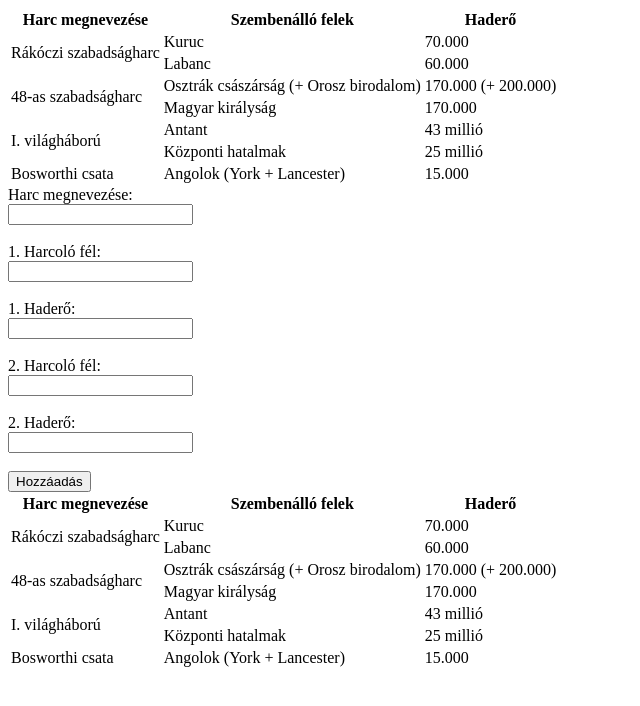
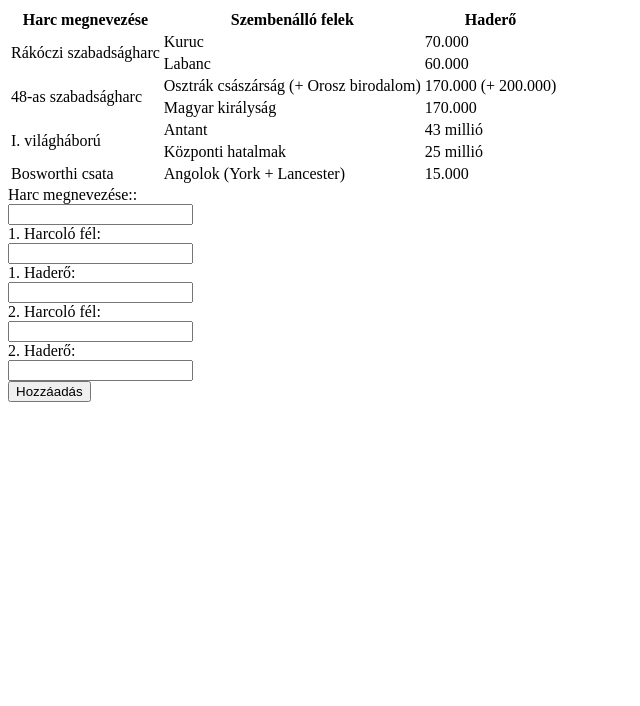
Before and after one commit to Borjarovadasz/jav_harcosok, a plain HTML site: page index.html in a window 1280 px wide. Shown: the whole page, without its empty margins (0-640 px from the left). Drawn offline with Linux system fonts and the light colour scheme.

Commit message:
form generalas fuggveny bevezetese

```diff
--- a/index.html
+++ b/index.html
@@ -10,87 +10,7 @@
 
 <body>
 
-    <table>
-        <thead>
-            <tr>
-                <th>Harc megnevezése</th>
-                <th>Szembenálló felek</th>
-                <th>Haderő</th>
-            </tr>
-        </thead>
-        <tbody>
-            <tr>
-                <td rowspan="2">Rákóczi szabadságharc</td>
-                <td>Kuruc</td>
-                <td>70.000</td>
-            </tr>
-            <tr>
-                <td>Labanc</td>
-                <td>60.000</td>
-            </tr>
-            <tr>
-                <td rowspan="2">48-as szabadságharc</td>
-                <td>Osztrák császárság (+ Orosz birodalom)</td>
-                <td>170.000 (+ 200.000)</td>
-            </tr>
-            <tr>
-                <td>Magyar királyság</td>
-                <td>170.000</td>
-            </tr>
 
-            <tr>
-                <td rowspan="2">I. világháború</td>
-                <td>Antant</td>
-                <td>43 millió</td>
-            </tr>
-            <tr>
-                <td>Központi hatalmak</td>
-                <td>25 millió</td>
-            </tr>
-            </tr>
-
-            <tr>
-                <td>Bosworthi csata</td>
-                <td>Angolok (York + Lancester)</td>
-                <td>15.000</td>
-            </tr>
-        </tbody>
-    </table>
-
-    <form id="form" action="#">
-        <div>
-            <label for="harc_nev">Harc megnevezése:</label><br>
-            <input type="text" id="harc_nev" name="harc_nev"><br><br>
-            <div class="error"></div>
-        </div>
-        <div>
-
-            <label for="harcolo1">1. Harcoló fél:</label><br>
-            <input type="text" id="harcolo1" name="harcolo1"><br><br>
-            <div class="error"></div>
-        </div>
-        <div>
-            <label for="hadero1">1. Haderő:</label><br>
-            <input type="text" id="hadero1" name="hadero1"><br><br>
-            <div class="error"></div>
-        </div>
-        <div>
-            <label for="harcolo2">2. Harcoló fél:</label><br>
-            <input type="text" id="harcolo2" name="harcolo2"><br><br>
-            <div class="error"></div>
-        </div>
-        <div>
-            <label for="hadero2">2. Haderő:</label><br>
-            <input type="text" id="hadero2" name="hadero2"><br><br>
-            <div class="error"></div>
-        </div>
-
-
-
-
-
-        <button>Hozzáadás</button>
-    </form>
 
 </body>
 <script src="main.js">
--- a/main.js
+++ b/main.js
@@ -46,7 +46,38 @@ const fejlec  = //létrehozunk egy fejléc arrayt objektumokkal
 
     ]
 
+    const formarray = [
 
+        { //elso obj
+            label: "Harc megnevezése::",
+            id: "harc_nev",
+            for: "harc_nev"
+        },
+
+        { //masodik obj
+            label: "1. Harcoló fél:",
+            id: "harcolo1",
+            for: "harcolo1"
+        },
+
+        { //harmadik obj
+            label: "1. Haderő:",
+            id: "hadero1",
+            for: "hadero1"
+        },
+
+        { //negyedik obj
+            label: "2. Harcoló fél:",
+            id: "harcolo2",
+            for: "harcolo2"
+        },
+
+        { //otodik objs
+            label: "2. Haderő:",
+            id: "hadero2",
+            for: "hadero2"
+        }
+    ]
 
 const tablazat = document.createElement('table')
 const thead = document.createElement('thead')
@@ -75,6 +106,45 @@ function genertaheader(arrayobj, sor) {
 
 
 genertaheader(fejlec,tr)
+
+function formgenerate(arryform) {
+
+    const form = document.createElement('form') //létrehozunk egy formot
+    form.id = "form" //form idje legyen form
+    form.action = "#"
+
+    for(let i = 0; i < arryform.length; i++) {//végigiterálunk a formon
+
+        const div = document.createElement('div') //csinálnuk egy div-et
+        const label = document.createElement('label') //csinálunk egy label-t
+        const input = document.createElement('input') //csinálnuk egy input-ot
+        const br = document.createElement('br') //csinálunk egy br-t
+
+        label.innerHTML = arryform[i].label //a labelnek az innerhtmlje legyen az adott indexnél található label az arrayünkben
+        label.htmlFor = arryform[i].for//a labelnek az for-ja legyen az adott indexnél található for az arrayünkben
+        input.type = "text" //input typja legyen text
+        input.id = arryform[i].id //input idja legyen az adott id az arrayünkben
+        input.name = arryform[i].id  //input neve legyen az adott id az arrayünkben
+
+        const errordiv = document.createElement('div') //csinálunk egy errodivet
+        errordiv.className = "error" //ennek a divnek a classneve legyen error
+
+        div.appendChild(label)
+        div.appendChild(br)
+        div.appendChild(input)
+        div.appendChild(errordiv)
+
+        form.appendChild(div)
+    }
+
+
+    const button = document.createElement('button')
+    button.innerHTML  = "Hozzáadás"
+    document.body.appendChild(form)
+    form.appendChild(button)
+}
+formgenerate(formarray)
+
 
 function tablegenerate(arrayobjek, bodytest) {
 
@@ -125,6 +195,8 @@ function tablegenerate(arrayobjek, bodytest) {
     }
 }
 tablegenerate(array, tbody)
+
+
 
 const form = document.getElementById('form')
 
@@ -211,7 +283,7 @@ form.addEventListener('submit', function(e) {
         array.push(ujadat)
         tbody.innerHTML = ""
 
-        tablegenerate()
+        tablegenerate(array, tbody)
     }
 
 
```
